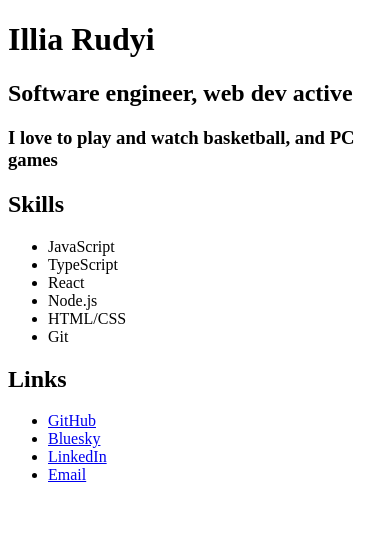
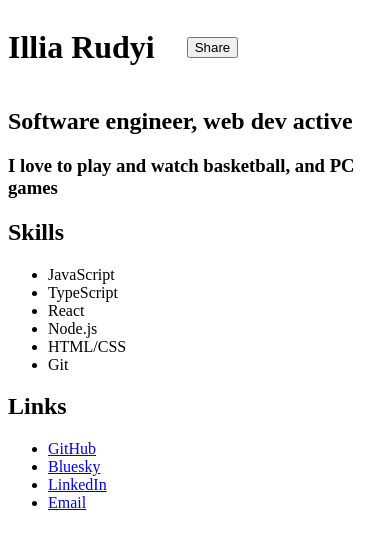
Before and after one commit to iluhaar/illiadot.dev, a plain HTML site: page index.html in a window 390 px wide. Drawn offline with Linux system fonts and the light colour scheme.

Commit message:
add share button with clipboard fallback
On mobile uses navigator.share() if available, otherwise copies URL to clipboard. On desktop always copies URL with a brief "Copied!" feedback label.

```diff
--- a/index.html
+++ b/index.html
@@ -6,7 +6,11 @@
         <title>Illia Rudyi</title>
     </head>
     <body>
-        <h1>Illia Rudyi</h1>
+        <div class="user-title">
+            <h1>Illia Rudyi</h1>
+            <button id="share-btn" onclick="shareOrCopy()">Share</button>
+        </div>
+
         <h2>Software engineer, web dev active</h2>
         <h3>I love to play and watch basketball, and PC games</h3>
 
@@ -40,5 +44,29 @@
             </li>
             <li><a href="mailto:contact@illiadot.dev">Email</a></li>
         </ul>
+
+        <style>
+            .user-title {
+                display: flex;
+                flex-direction: row;
+                align-items: center;
+                column-gap: 2rem;
+            }
+        </style>
+
+        <script>
+            async function shareOrCopy() {
+                const url = location.href;
+                const isMobile = /Mobi|Android/i.test(navigator.userAgent);
+                if (isMobile && navigator.share) {
+                    await navigator.share({ url });
+                } else {
+                    await navigator.clipboard.writeText(url);
+                    const btn = document.getElementById("share-btn");
+                    btn.textContent = "Copied!";
+                    setTimeout(() => (btn.textContent = "Share"), 2000);
+                }
+            }
+        </script>
     </body>
 </html>
```
